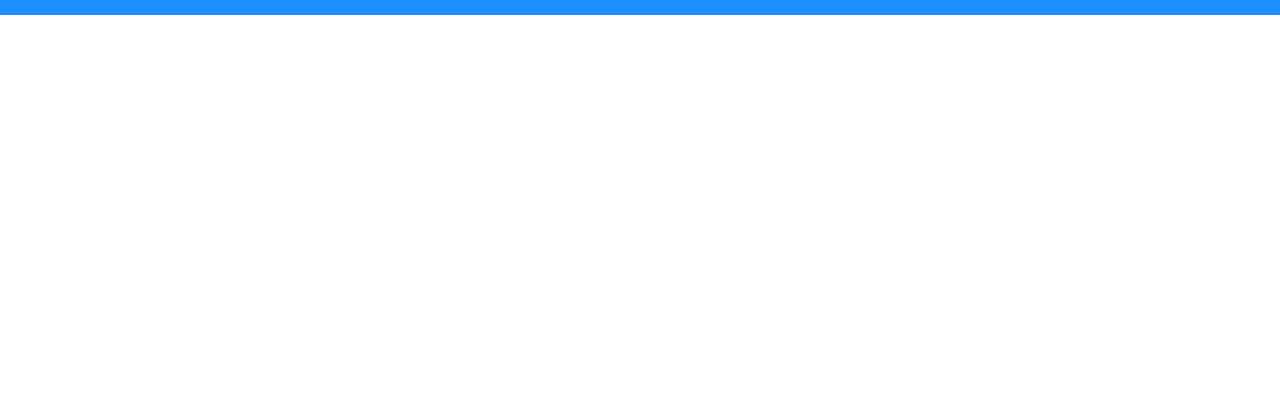
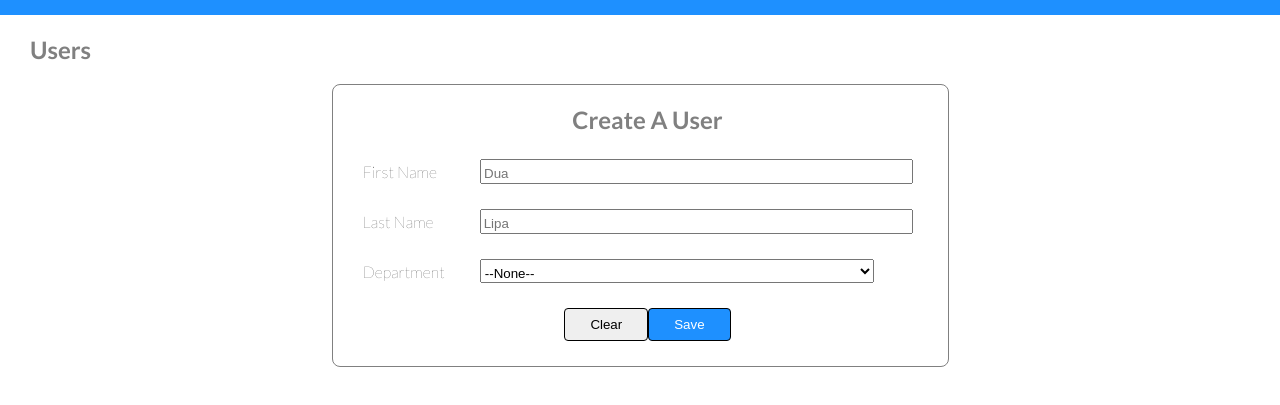
Before and after one commit to codeNerdKelly/acme-flex-box, a plain HTML site: page index.html in a window 1280 px wide. Shown: the part 91-496 px from the top of the page. Drawn offline with Linux system fonts and the light colour scheme.

Commit message:
finished create-new-user card for full-screen

```diff
--- a/index.html
+++ b/index.html
@@ -24,7 +24,38 @@
 
         </nav>
     </header>
-
-
+    <div class="conatiner">
+    <h2>Users</h2>
+    <div class = "create-user">
+        <form>
+            <h2>Create A User</h2>
+            <div class="create-user-form">
+            <label for = "first-name">First Name</label>
+            <input type = "text" name = "first-name" placeholder = "Dua" id = "first"/>
+            </div>
+            <div class="create-user-form">
+            <label for = "last-name">Last Name</label>
+            <input type = "text" name = "last-name" placeholder = "Lipa" id = "last"/>
+            </div>
+            <div class="create-user-form">
+            <label for = "department">Department</label>
+            <select name = "dept" id = "dept-select">
+                <option value = "--none--">--None--</option>
+                <option value = "Art">Art</option>
+                <option value = "Design">Design</option>
+                <option value = "Engineering">Engineering</option>
+            </select>
+        </div>
+        <div class="btn">
+            <a class="clear-btn-link" href = "#" role = "button">
+            <button type = "button" class = "clear" value = "Clear" id="clear-btn">Clear</button>
+            </a>
+            <a class="save-btn-link" href = "#" role = "button">
+            <button type = "button" class = "save" value = "Save" id = "save-btn">Save</button>
+        </a>
+        </div>
+        </form>
+    </div>
+</div>
 </body>
 </html>
--- a/styles.css
+++ b/styles.css
@@ -15,6 +15,11 @@ h1 {
     font-size: 36px;
     top: 25px;
     line-height: 100%;
+}
+
+h2{
+    color: gray;
+    padding: 0 30px;
 }
 
 .menu {
@@ -41,3 +46,89 @@ h1 {
 nav div:first-child {
     font-weight: bold;
 }
+
+.container {
+    display: flex;
+
+}
+
+.create-user {
+    display: block;
+    margin: 0 auto;
+    max-width: 600px;
+    border: solid 1px gray;
+    border-radius: 8px;
+    padding-left: 15px;
+
+}
+
+.create-user h2 {
+    text-align: center;
+}
+
+.create-user-form {
+    padding: 5px 15px;
+    margin-bottom: 15px;
+}
+
+.create-user-form #first {
+    margin-left: 40px;
+    padding-right: 250px;
+    padding-top: 5px;
+
+}
+
+.create-user-form #last {
+    margin-left: 43px;
+    padding-right: 250px;
+    padding-top: 5px;
+    padding-bottom: ;
+
+}
+
+.create-user-form select {
+    margin-left: 32px;
+    padding-right: 300px;
+    padding-top: 5px;
+    margin-bottom: 5px;
+}
+
+.btn{
+    flex: 1;
+    display: flex;
+    justify-content: center;
+    margin-top: 0;
+    margin-bottom: 25px;
+}
+
+button {
+    padding: 8px 25px;
+}
+
+#save-btn {
+    background-color: dodgerblue;
+    color:white;
+    border: solid 1px black;
+    border-radius: 4px;
+}
+
+#save-btn:hover {
+    background-color: white;
+    border: solid 2px dodgerblue;
+    color: dodgerblue;
+    font-weight: 700;
+    padding: 12px 30px;
+}
+
+#clear-btn {
+    border: solid 1px black;
+    border-radius: 4px;
+}
+
+#clear-btn:hover {
+    background-color: black;
+    border: solid 2px dodgerblue;
+    color: white;
+    font-weight: 700;
+    padding: 12px 30px;
+}
```
